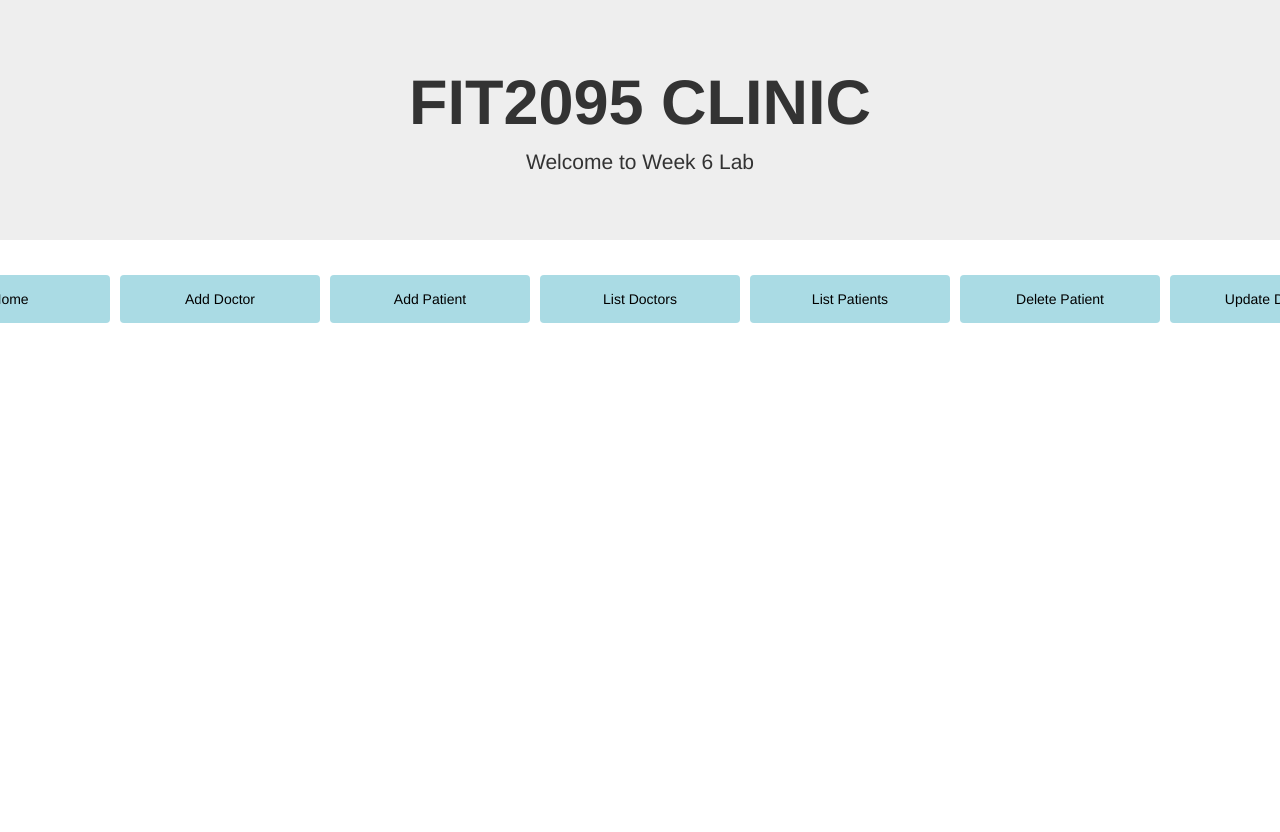
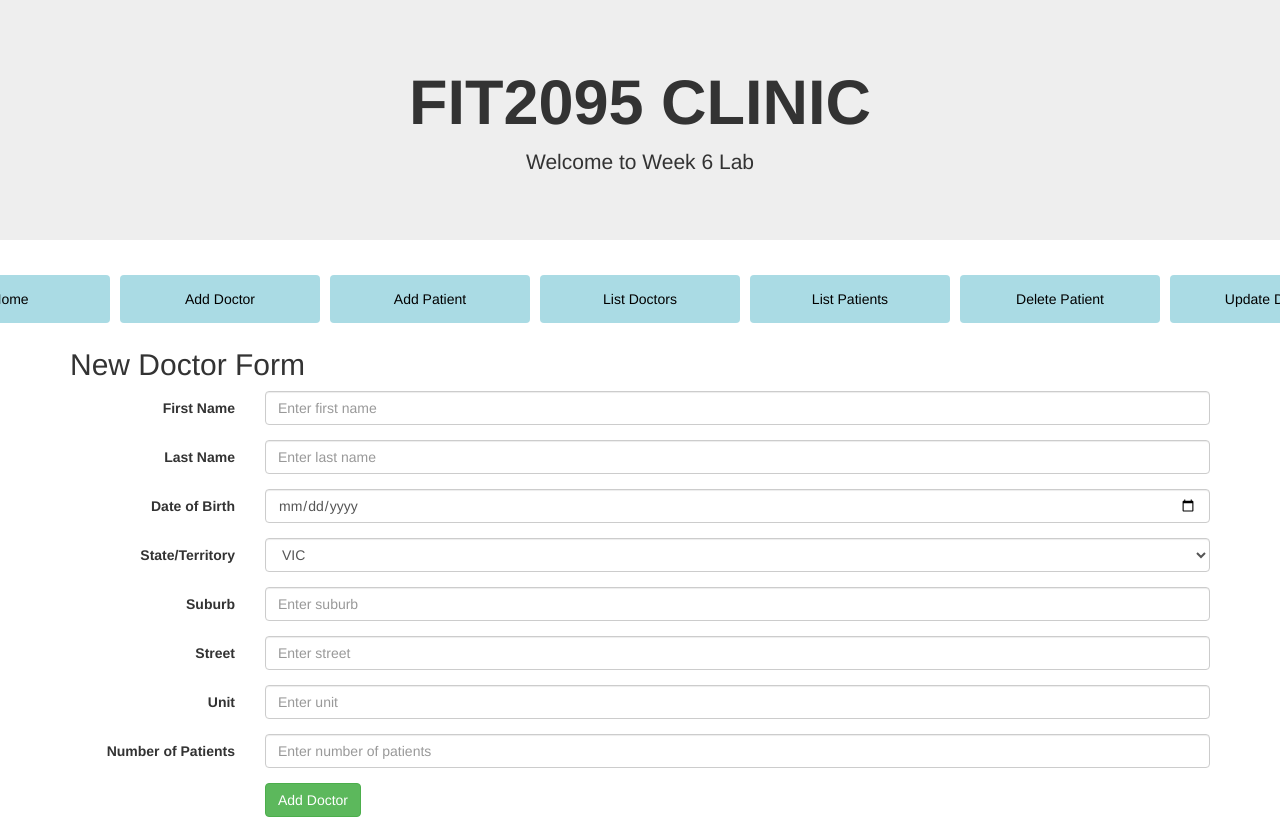
Before and after one commit to matchayo/FIT2095-Lab6, a website: page views/addDoctor.html in a window 1280 px wide. Shown: the top 832 px of the page. Before the commit the page ends 800 px from the top, so only its background shows below. Drawn offline with nearby package versions, Linux system fonts and the light colour scheme; files that its build step writes are made by us from their sources.

Commit message:
Add 'Add Doctor' functionality

```diff
--- a/views/addDoctor.html
+++ b/views/addDoctor.html
@@ -14,14 +14,6 @@
   <p>Welcome to Week 6 Lab</p>
 </div>
 
-<!-- <div id="links">
-    <a href="/addDoctor">Add Doctor</a><br/>
-    <a href="/addPatient">Add Patient</a><br/>
-    <a href="/listDoctors">List Doctors</a><br/>
-    <a href="/listPatients">List Patients</a><br/>
-    <a href="/deletePatient">Delete Patient</a><br/>
-    <a href="/updateDoctor">Update Doctor</a><br/>
-</div> -->
 <div id="links">
     <a href="/"><button type="button" class="btn btn-primary">Home</button></a>
     <a href="/addDoctor"><button type="button" class="btn btn-primary">Add Doctor</button></a>
@@ -32,5 +24,81 @@
     <a href="/updateDoctor"><button type="button" class="btn btn-primary">Update Doctor</button></a>
 </div>
 
+<div class="container">
+  <h2>New Doctor Form</h2>
+
+  <form class="form-horizontal" action="/doctor-added" method="POST">
+    <div class="form-group">
+      <label class="control-label col-sm-2" for="firstName">First Name</label>
+      <div class="col-sm-10">
+        <input type="text" class="form-control" id="firstName" placeholder="Enter first name" name="firstName">
+      </div>
+    </div>
+
+    <div class="form-group">
+      <label class="control-label col-sm-2" for="lastName">Last Name</label>
+      <div class="col-sm-10">
+        <input type="text" class="form-control" id="lastName" placeholder="Enter last name" name="lastName">
+      </div>
+    </div>
+
+    <div class="form-group">
+      <label class="control-label col-sm-2" for="dob">Date of Birth</label>
+      <div class="col-sm-10">
+        <input type="date" class="form-control" id="dob" name="dob">
+      </div>
+    </div>
+
+    <div class="form-group">
+      <label class="control-label col-sm-2" for="state">State/Territory</label>
+      <div class="col-sm-10">
+        <select class="form-control" id="state" name="state">
+            <option>VIC</option>
+            <option>NSW</option>
+            <option>QLN</option>
+            <option>ACT</option>
+            <option>SA</option>
+            <option>WA</option>
+            <option>TAS</option>
+            <option>NT</option>
+        </select>
+      </div>
+    </div>
+
+    <div class="form-group">
+      <label class="control-label col-sm-2" for="suburb">Suburb</label>
+      <div class="col-sm-10">
+        <input type="text" class="form-control" id="suburb" placeholder="Enter suburb" name="suburb">
+      </div>
+    </div>
+
+    <div class="form-group">
+      <label class="control-label col-sm-2" for="street">Street</label>
+      <div class="col-sm-10">
+        <input type="text" class="form-control" id="street" placeholder="Enter street" name="street">
+      </div>
+    </div>
+
+    <div class="form-group">
+      <label class="control-label col-sm-2" for="unit">Unit</label>
+      <div class="col-sm-10">
+        <input type="number" class="form-control" id="unit" placeholder="Enter unit" name="unit">
+      </div>
+    </div>
+
+    <div class="form-group">
+      <label class="control-label col-sm-2" for="numPatients">Number of Patients</label>
+      <div class="col-sm-10">
+        <input type="number" class="form-control" id="numPatients" placeholder="Enter number of patients" name="numPatients">
+      </div>
+    </div>
+
+    <div class="form-group">
+      <div class="col-sm-offset-2 col-sm-10">
+        <button type="submit" class="btn btn-success">Add Doctor</button>
+      </div>
+    </div>
+  </form>
+</div>
 </body>
 </html>
```
Also changed, not shown: models/doctors.js (+5 -2 lines), server.js (+41 -1 lines), views/listDoctors.html (+1 -0 lines).
